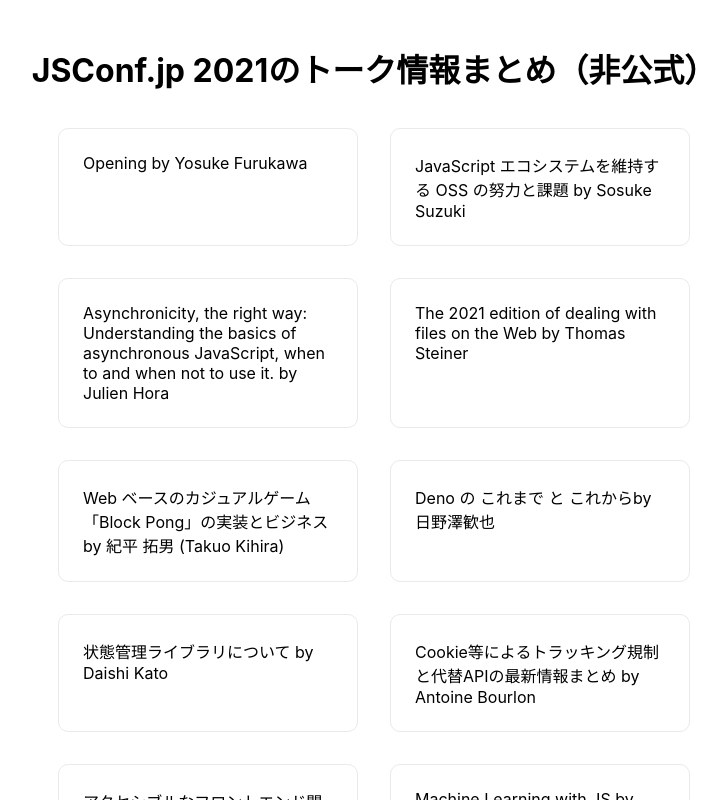
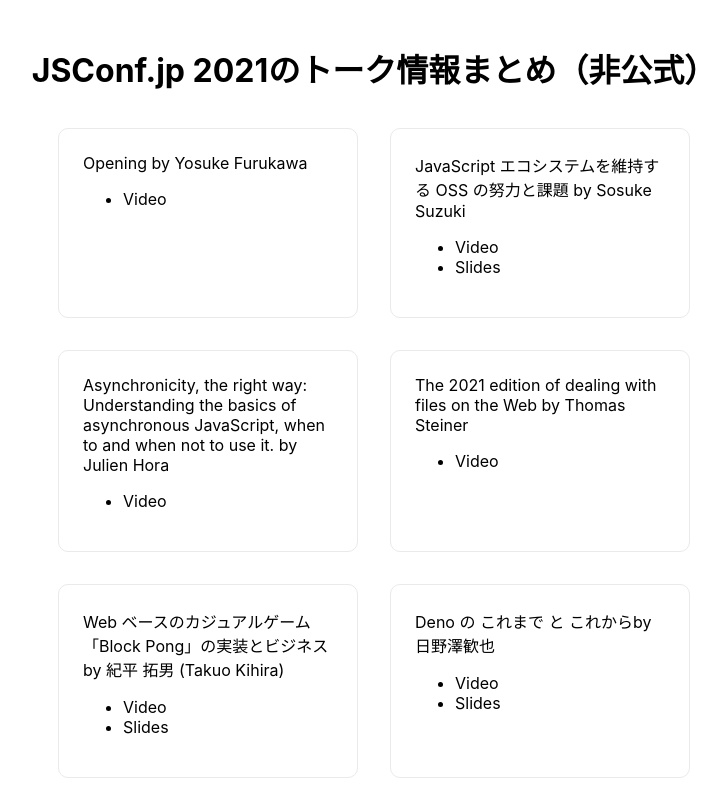
Before and after one commit to vzvu3k6k/jsconfjp2021-unofficial-index, a Next.js app: page / in a window 1280 px wide. Shown: the top 800 px of the page, without its empty margins (266-993 px from the left). Built offline with nearby package versions, Linux system fonts and the light colour scheme.

Commit message:
トップページのトーク一覧に動画とスライドを表示

```diff
--- a/pages/index.js
+++ b/pages/index.js
@@ -4,12 +4,29 @@
 import { getAllTalks } from "../lib/talks";
 import styles from "../styles/Home.module.css";
 
-function Talk({ id, title }) {
+function Talk({ id, title, videoId, videoStartsAt, slides }) {
   return (
     <div className={styles.card}>
       <Link href={`/talks/${encodeURIComponent(id)}`}>
         <a>{title}</a>
       </Link>
+
+      <ul className={styles.resources}>
+        {videoId && (
+          <li>
+            <a
+              href={`https://www.youtube.com/watch?v=${videoId}&t=${videoStartsAt}s`}
+            >
+              Video
+            </a>
+          </li>
+        )}
+        {slides && (
+          <li>
+            <a href={slides}>Slides</a>
+          </li>
+        )}
+      </ul>
     </div>
   );
 }
@@ -30,7 +47,16 @@
 
         <div className={styles.grid}>
           {getAllTalks().map((t) => {
-            return <Talk key={t.id} id={t.id} title={t.title} />;
+            return (
+              <Talk
+                key={t.id}
+                id={t.id}
+                title={t.title}
+                videoId={t.videoId}
+                videoStartsAt={t.videoStartsAt}
+                slides={t.slides}
+              />
+            );
           })}
         </div>
 
```
